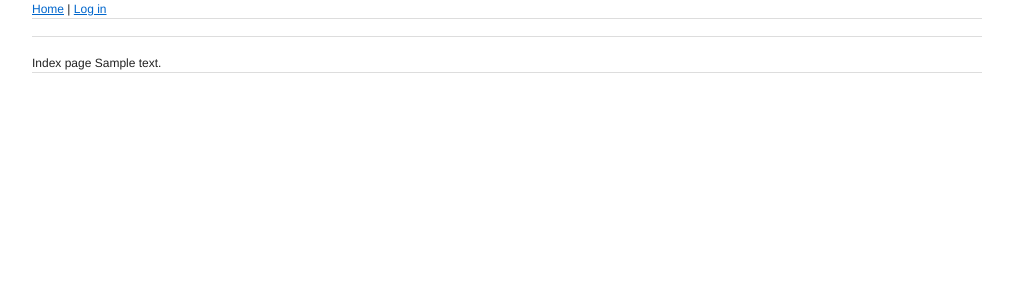
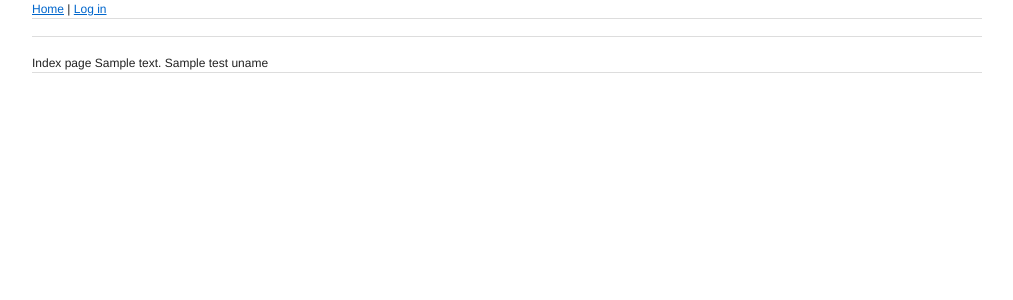
Before and after one commit to shearichard/spellsplash, a Django app: template splsplsh_project/templates/splsplsh_project/index.html in a window 1280 px wide. Shown: the top 300 px of the page, without its empty margins (133-1146 px from the left). Run offline with Django 3.2, Linux system fonts and the light colour scheme; the template is opened without the code that fills it: most values are stand-ins (such as "Sample title", 1, 10 or a date in 2020).

Commit message:
Minor changes on path to 'logged-on-home-page'

```diff
--- a/splsplsh_project/spellweb/views.py
+++ b/splsplsh_project/spellweb/views.py
@@ -4,12 +4,14 @@ from django.core.urlresolvers import reverse
 from django.views import generic
 from django.utils import timezone
 
-from spellweb.models import Word, Attempt
+from spellweb.models import Word, Attempt, Learner
 
 
 class IndexView(generic.ListView):
     def get(self, request, *args, **kwargs):
-        context = {'test_message': "This is content, Hello, World"}
+        dic_context = {'test_message': "This is content, Hello, World"}
+        dic_context['test_uname'] = request.user.get_username()
+        context = dic_context
         return render(request, 'splsplsh_project/index.html', context)
         #return HttpResponse("Hello, World")
 
--- a/splsplsh_project/templates/splsplsh_project/index.html
+++ b/splsplsh_project/templates/splsplsh_project/index.html
@@ -4,4 +4,5 @@
 {% block content %}
 Index page
 {{ test_message }}
+{{ test_uname }}
 {% endblock %}
```
